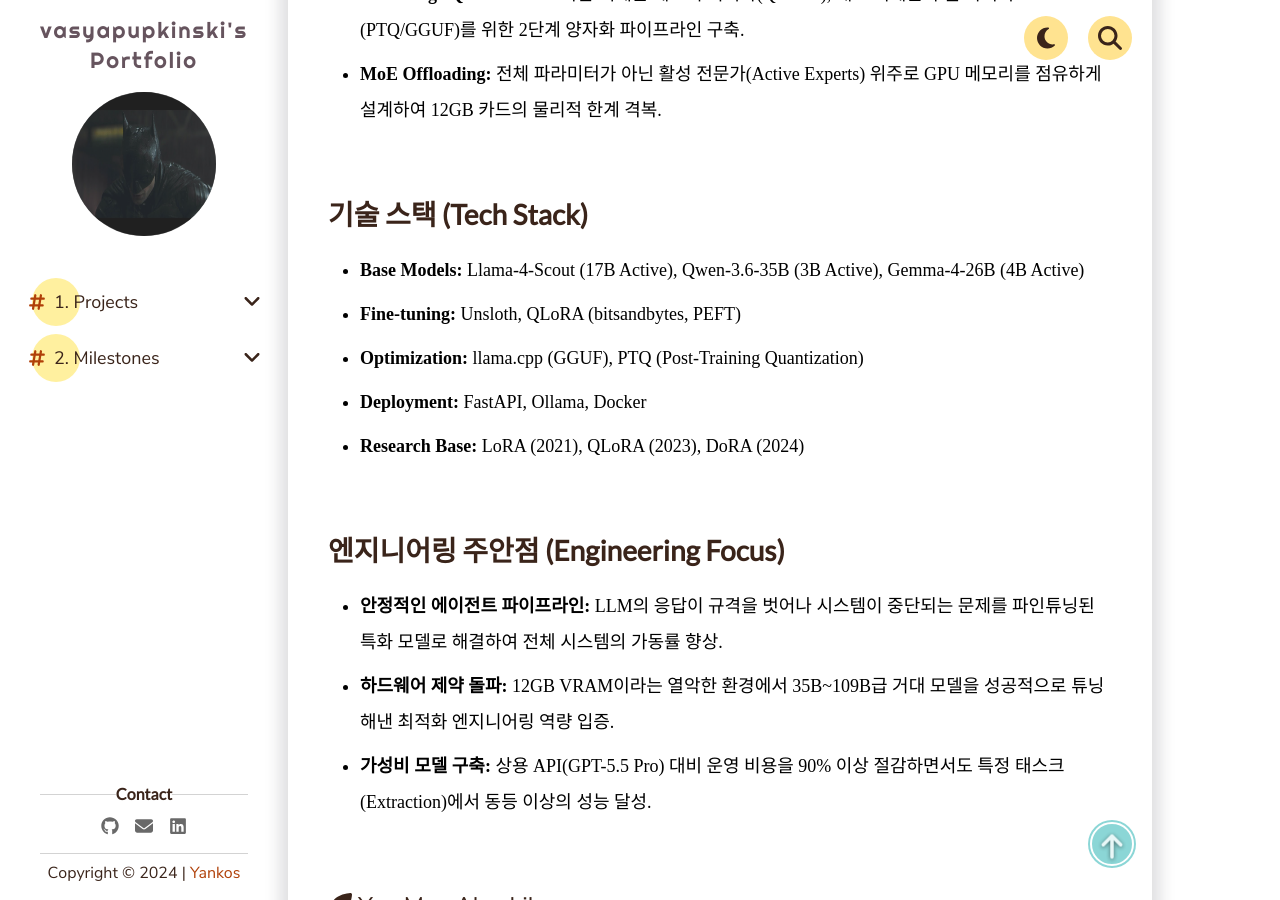
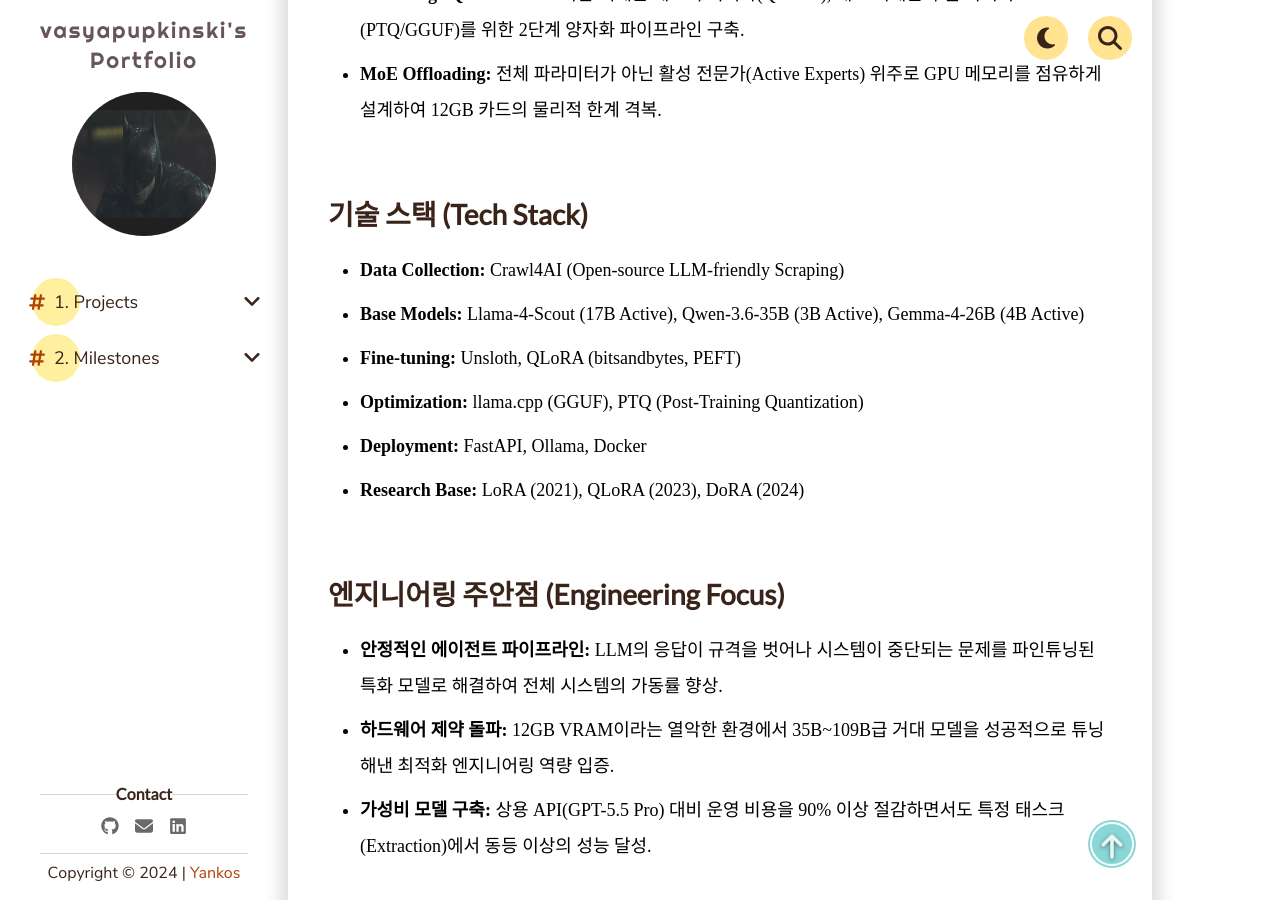
Before and after one commit to vasyapupkinski/vasyapupkinski.github.io, a Jekyll site: the page built from _pages/1. Projects/Personal Projects/sbv-llm-json-extractor.md, in a window 1280 px wide and 900 px high, scrolled down 2087 px. Built offline with Jekyll 4.4.1, drawn with Linux system fonts in a browser that asks for light colours; comment, search, counter and statistics services are not loaded.

Commit message:
docs: Add Crawl4AI to SBV-LLM tech stack

```diff
--- a/_pages/1. Projects/Personal Projects/sbv-llm-json-extractor.md
+++ b/_pages/1. Projects/Personal Projects/sbv-llm-json-extractor.md
@@ -31,6 +31,7 @@ date: 2026-05-11
 - **MoE Offloading:** 전체 파라미터가 아닌 활성 전문가(Active Experts) 위주로 GPU 메모리를 점유하게 설계하여 12GB 카드의 물리적 한계 격복.
 
 ## 기술 스택 (Tech Stack)
+- **Data Collection:** Crawl4AI (Open-source LLM-friendly Scraping)
 - **Base Models:** Llama-4-Scout (17B Active), Qwen-3.6-35B (3B Active), Gemma-4-26B (4B Active)
 - **Fine-tuning:** Unsloth, QLoRA (bitsandbytes, PEFT)
 - **Optimization:** llama.cpp (GGUF), PTQ (Post-Training Quantization)
```
